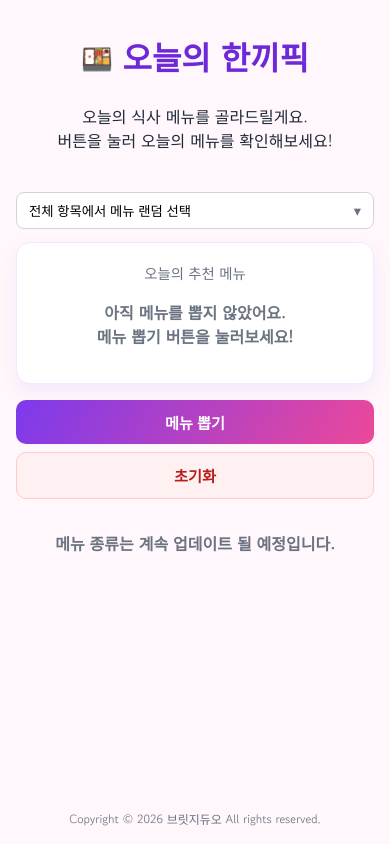
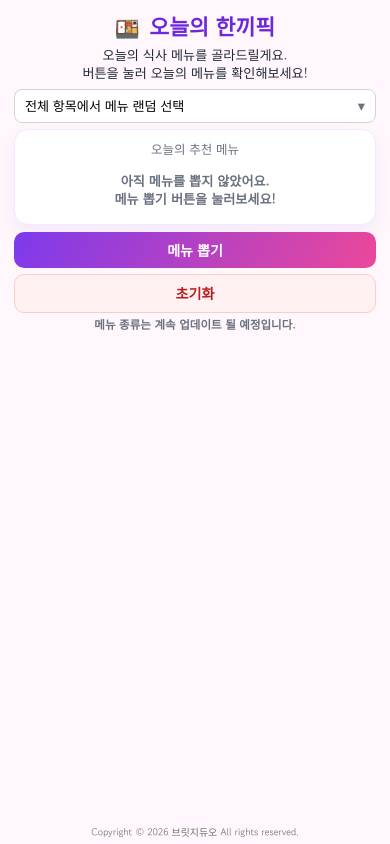
Before and after one commit to jaykim19/lunch_recommendation_app, a Vue app: page / in a window 390 px wide. Built offline with nearby package versions, Linux system fonts and the light colour scheme.

Commit message:
prevent scroll on mobile device

```diff
--- a/index.html
+++ b/index.html
@@ -4,7 +4,7 @@
     <meta charset="UTF-8" />
     <meta
       name="viewport"
-      content="width=device-width, initial-scale=1.0, maximum-scale=1.0, user-scalable=no"
+      content="width=device-width, initial-scale=1.0, maximum-scale=1.0, user-scalable=no, viewport-fit=cover"
     />
     <link rel="icon" href="/favicon.ico" sizes="48x48" />
     <link rel="icon" type="image/svg+xml" href="/favicon.svg" />
--- a/src/styles.css
+++ b/src/styles.css
@@ -13,6 +13,10 @@ body {
   margin: 0;
 }
 
+#app {
+  min-height: 100%;
+}
+
 li {
   list-style: none;
 }
@@ -25,6 +29,10 @@ li {
   max-width: 720px;
   margin: 0 auto;
   padding: 2rem 1rem 0.8rem;
+}
+
+.layout > * {
+  flex-shrink: 0;
 }
 
 .hero {
@@ -325,8 +333,183 @@ li {
 }
 
 @media (max-width: 560px) {
+  html,
+  body {
+    height: 100%;
+    overflow: hidden;
+    overscroll-behavior: none;
+  }
+
+  #app {
+    height: 100%;
+    overflow: hidden;
+  }
+
+  .layout {
+    height: 100svh;
+    max-height: 100svh;
+    min-height: 100svh;
+    overflow: hidden;
+    padding:
+      calc(0.65rem + env(safe-area-inset-top, 0px))
+      0.85rem
+      calc(0.35rem + env(safe-area-inset-bottom, 0px));
+  }
+
+  .hero {
+    margin-bottom: 0.45rem;
+  }
+
+  .hero h1 {
+    margin-bottom: 0.2rem;
+    font-size: 1.35rem;
+  }
+
+  .hero p {
+    margin: 0;
+    font-size: 0.82rem;
+    line-height: 1.35;
+  }
+
+  .hero-icon {
+    font-size: 1.25rem;
+    margin-bottom: 0;
+  }
+
+  .toolbar {
+    gap: 0.45rem;
+    margin-bottom: 0.4rem;
+  }
+
+  .category-select-trigger {
+    padding: 0.42rem 0.65rem;
+    font-size: 0.82rem;
+  }
+
+  .category-options {
+    max-height: min(220px, 42svh);
+  }
+
+  .card,
+  .result-card,
+  .stats {
+    height: auto;
+    min-height: 84px;
+    max-height: 96px;
+    padding: 0.6rem 0.75rem;
+    margin-top: 0;
+    overflow: hidden;
+  }
+
+  .card-label {
+    margin-bottom: 0.2rem;
+    font-size: 0.78rem;
+  }
+
+  .food-name {
+    font-size: 1.3rem;
+  }
+
+  .food-category {
+    margin-top: 0.15rem;
+    font-size: 0.82rem;
+  }
+
+  .card .placeholder,
+  .loading-foods {
+    min-height: 2.4rem;
+    font-size: 0.82rem;
+    line-height: 1.35;
+  }
+
+  .loading-food-item {
+    font-size: 1.35rem;
+  }
+
+  .result-card h3 {
+    margin: 0;
+    font-size: 1rem;
+    line-height: 1.35;
+  }
+
+  .result-card p {
+    margin: 0.2rem 0 0;
+    font-size: 0.82rem;
+  }
+
+  .primary-btn,
+  .ghost-btn,
+  .confirm-btn,
+  .reject-btn {
+    padding: 0.52rem 0.85rem;
+    font-size: 0.88rem;
+  }
+
+  .primary-btn {
+    margin-top: 0.4rem;
+  }
+
   .reset-btn {
     margin-left: 0;
     min-width: 100%;
+    margin-top: 0.35rem;
+  }
+
+  .choice-buttons {
+    margin-top: 0;
+  }
+
+  .layout-note {
+    margin: 0.25rem 0 0;
+    font-size: 0.72rem;
+    line-height: 1.3;
+  }
+
+  .app-footer {
+    margin-top: auto;
+    padding-top: 0.25rem;
+    padding-bottom: 0;
+  }
+
+  .copyright-text {
+    margin: 0;
+    font-size: 0.62rem;
+    line-height: 1.25;
+  }
+
+  .layout:has(.result-card) .layout-note {
+    display: none;
+  }
+
+  .layout:has(.result-card) .card,
+  .layout:has(.result-card) .result-card {
+    min-height: 72px;
+    max-height: 80px;
   }
 }
+
+@media (max-width: 560px) and (max-height: 640px) {
+  .hero h1 {
+    font-size: 1.2rem;
+  }
+
+  .hero p {
+    font-size: 0.76rem;
+  }
+
+  .card,
+  .result-card,
+  .stats {
+    min-height: 76px;
+    max-height: 84px;
+    padding: 0.5rem 0.65rem;
+  }
+
+  .food-name {
+    font-size: 1.15rem;
+  }
+
+  .layout-note {
+    display: none;
+  }
+}
--- a/src/views/HomeView.vue
+++ b/src/views/HomeView.vue
@@ -178,7 +178,7 @@ function onEscapeKeyDown(event) {
         <p v-if="store.recentConfirmedFoods.length === 0" class="placeholder">아직 확정된 메뉴가 없어요.</p>
       </div>
     </details> -->
-    <p class="placeholder">메뉴 종류는 계속 업데이트 될 예정입니다.</p>
+    <p class="placeholder layout-note">메뉴 종류는 계속 업데이트 될 예정입니다.</p>
 
     <footer class="app-footer">
       <!-- <p class="creator-text">기획/개발: 김지영, 윤혜준</p> -->
```
